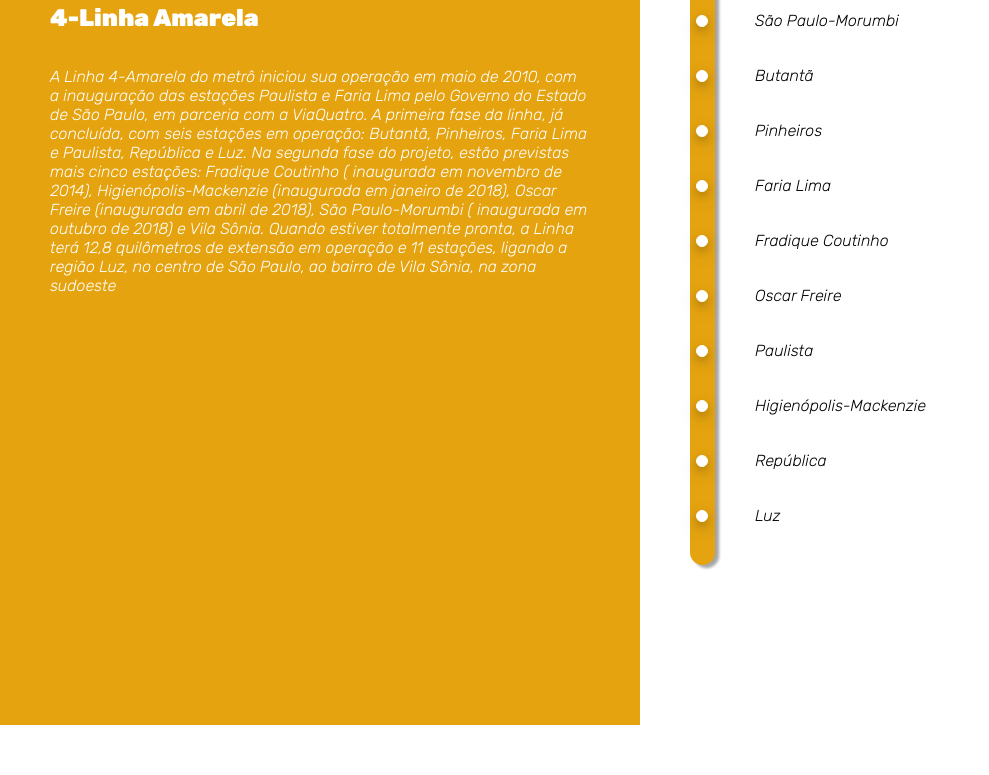
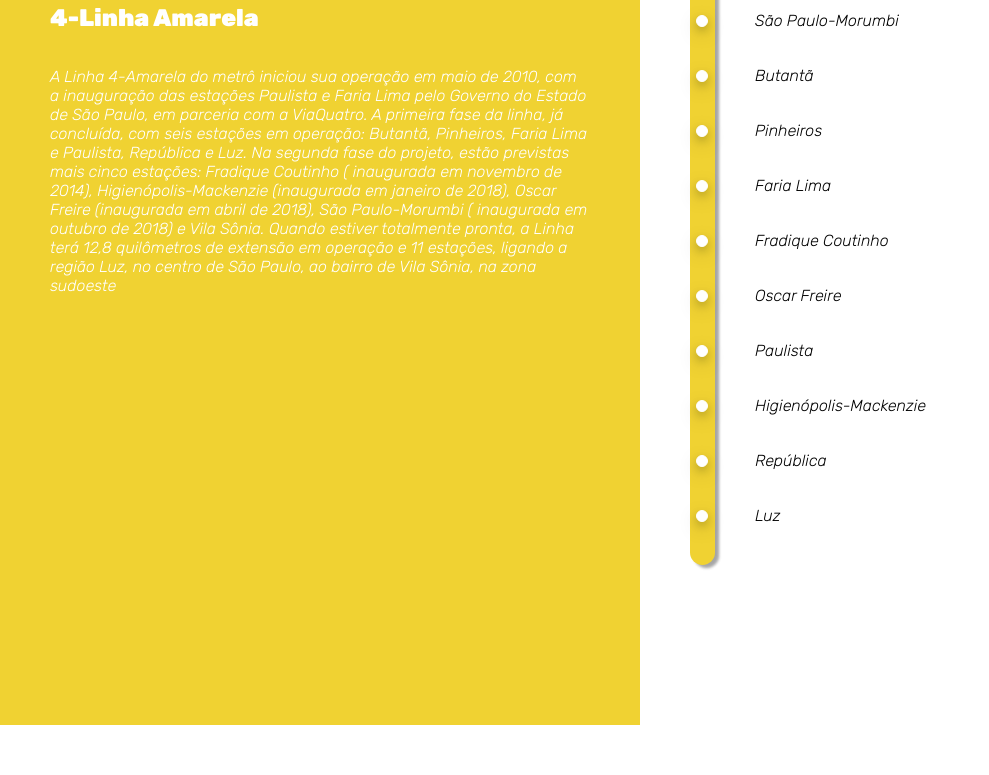
Before and after one commit to talibarbosahub/subwaylines_responsive, a plain HTML site: page lines_html/yellow_line.html in a window 1280 px wide. Shown: the part 75-850 px from the top of the page, without its empty margins (0-989 px from the left). Drawn offline with Linux system fonts and the light colour scheme.

Commit message:
Criado html linha amarela

```diff
--- a/css/yellow_line.css
+++ b/css/yellow_line.css
@@ -20,7 +20,7 @@ body {
 }
 
 .first{
-    background-color: #e5a310;
+    background-color: rgb(240, 210, 50);
 
 
 }
@@ -67,7 +67,7 @@ a {
 
 .linha {
     border-radius: 25px;
-    background: #e5a310;
+    background: rgb(240, 210, 50);
     width: 25px;
     height: 620px;
     box-shadow: 4px 3px 3px rgb(0, 0, 0, 0.2), 4px 3px 3px 0 rgb(0, 0, 0, 0.19);
```
